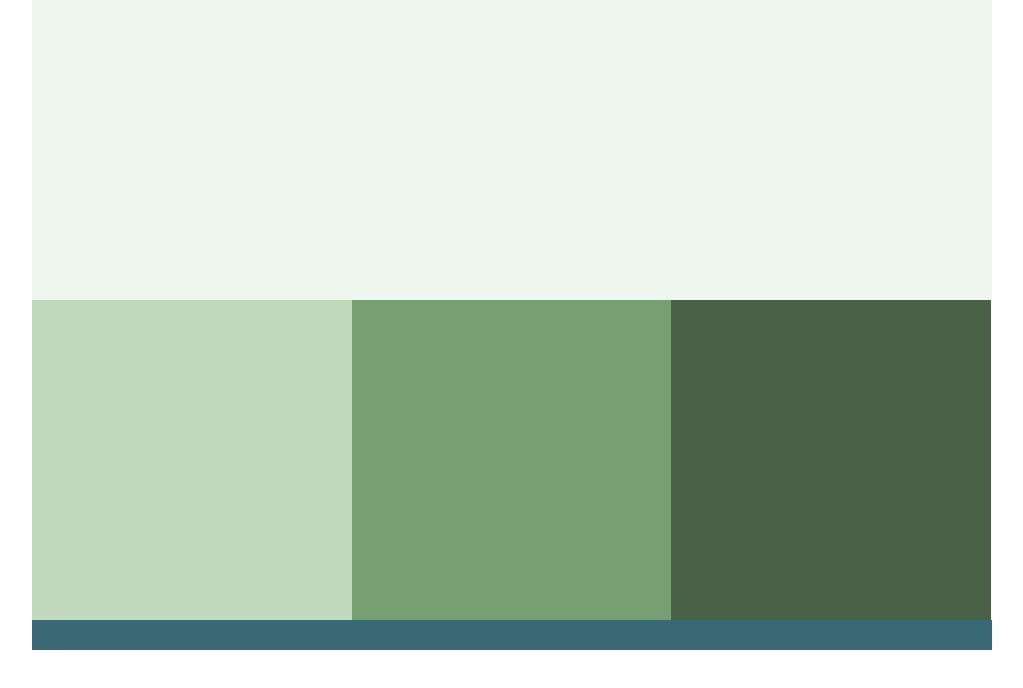
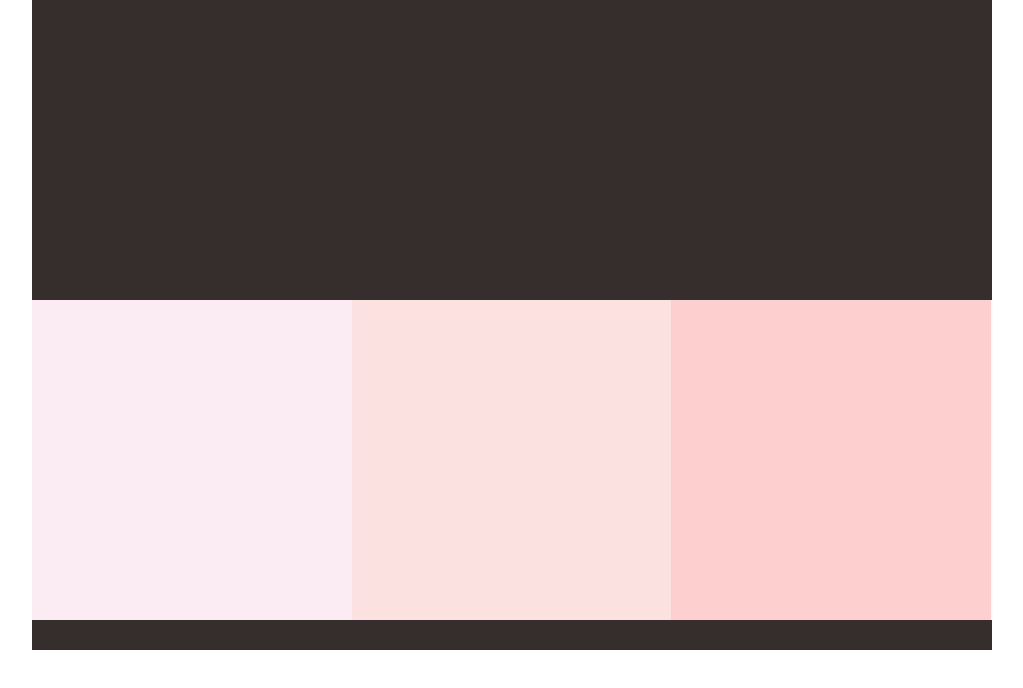
Before and after one commit to GeorgianaDaianu/Colors-starter, a plain HTML site: page index.html in a window 1280 px wide. Shown: the whole page, without its empty margins (128-1151 px from the left). Drawn offline with Linux system fonts and the light colour scheme.

Commit message:
Changed column size for desktop screens

```diff
--- a/css/main.css
+++ b/css/main.css
@@ -63,11 +63,6 @@ footer {
     background-color: #eef7ed;
   }
 
-.col-3 {
-  width: 50%;
-  height: 320px;
-  float: left;
-}
 
   #column-1 {
     background-color: #c1dabe;
@@ -76,41 +71,46 @@ footer {
 
   #column-2 {
     background-color: #76a072;
-     width: 33.3%;
+    width: 33.3%;
   }
 
   #column-3 {
     background-color: #4a6148;
-     width: 33.3%;
+    width: 33.3%;
   }
 
   footer {
     background-color: #386975;
   }
 
+  /*.col-3 {
+    width: 50%;
+  }*/
 }
 
 
 /*---------- Desktops ----------*/
 @media (min-width: 1200px) {
   header {
-    background-color: ;
+    background-color: rgb(54, 45, 45);
   }
 
   #column-1 {
-    background-color: ;
+    background-color: rgb(250, 236, 242);
   }
 
   #column-2 {
-    background-color: ;
+    background-color: rgb(252, 225, 225);
   }
 
   #column-3 {
-    background-color: ;
+    background-color: rgb(253, 207, 207);
   }
-
+  .col-3 {
+    width: 33.3%;
+  }
   footer {
-    background-color: ;
+    background-color:rgb(54, 45, 45);
   }
 
 }
--- a/index.html
+++ b/index.html
@@ -4,7 +4,7 @@
     <meta charset="UTF-8">
     <meta name="viewport" content="width=device-width, initial-scale=1">
     <title>Skillcrush Testing</title>
-    <link rel="stylesheet" type="text/css" href="../css/main.css" />
+    <link rel="stylesheet" type="text/css" href="css/main.css" />
   </head>
 
   <body>
```
